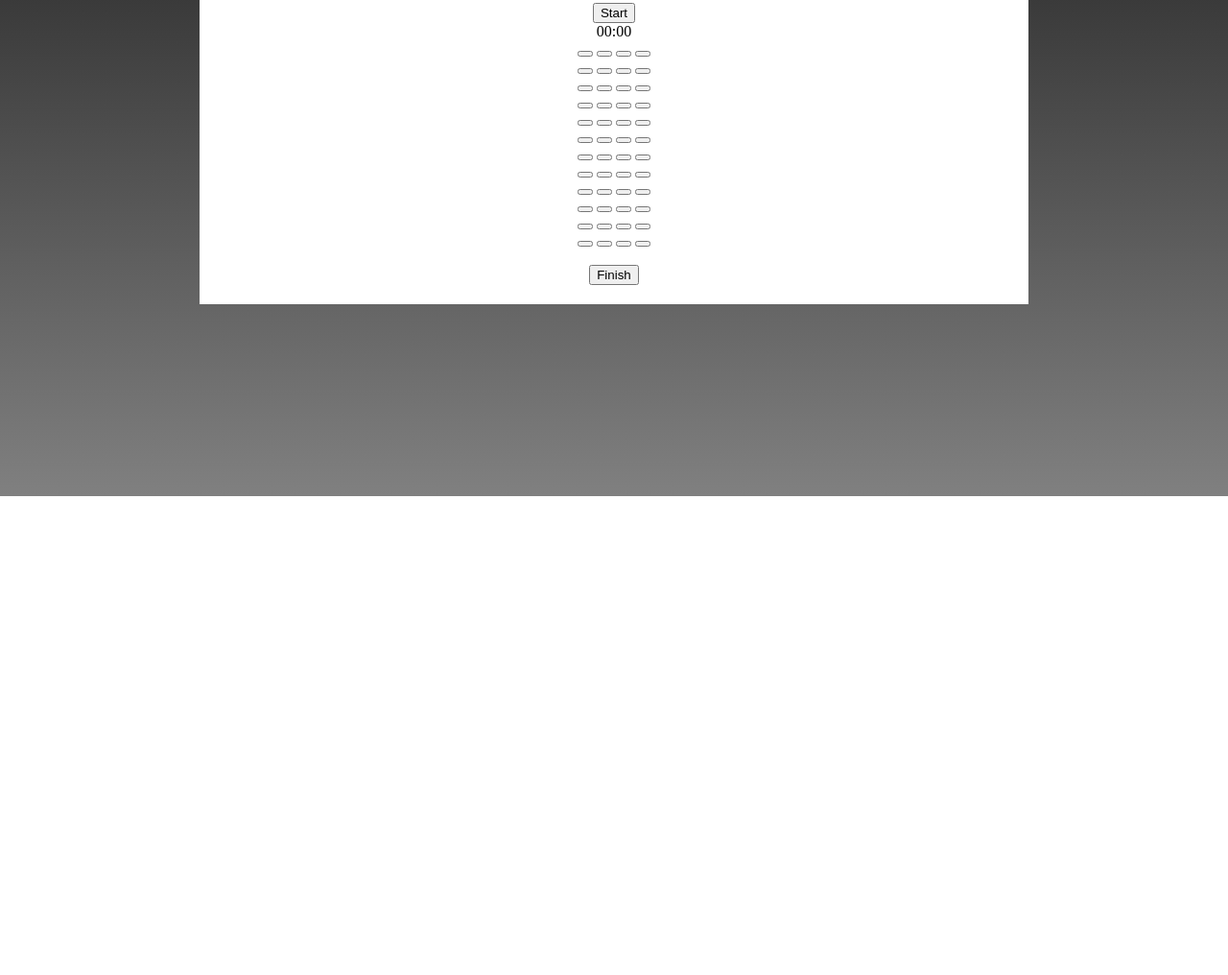
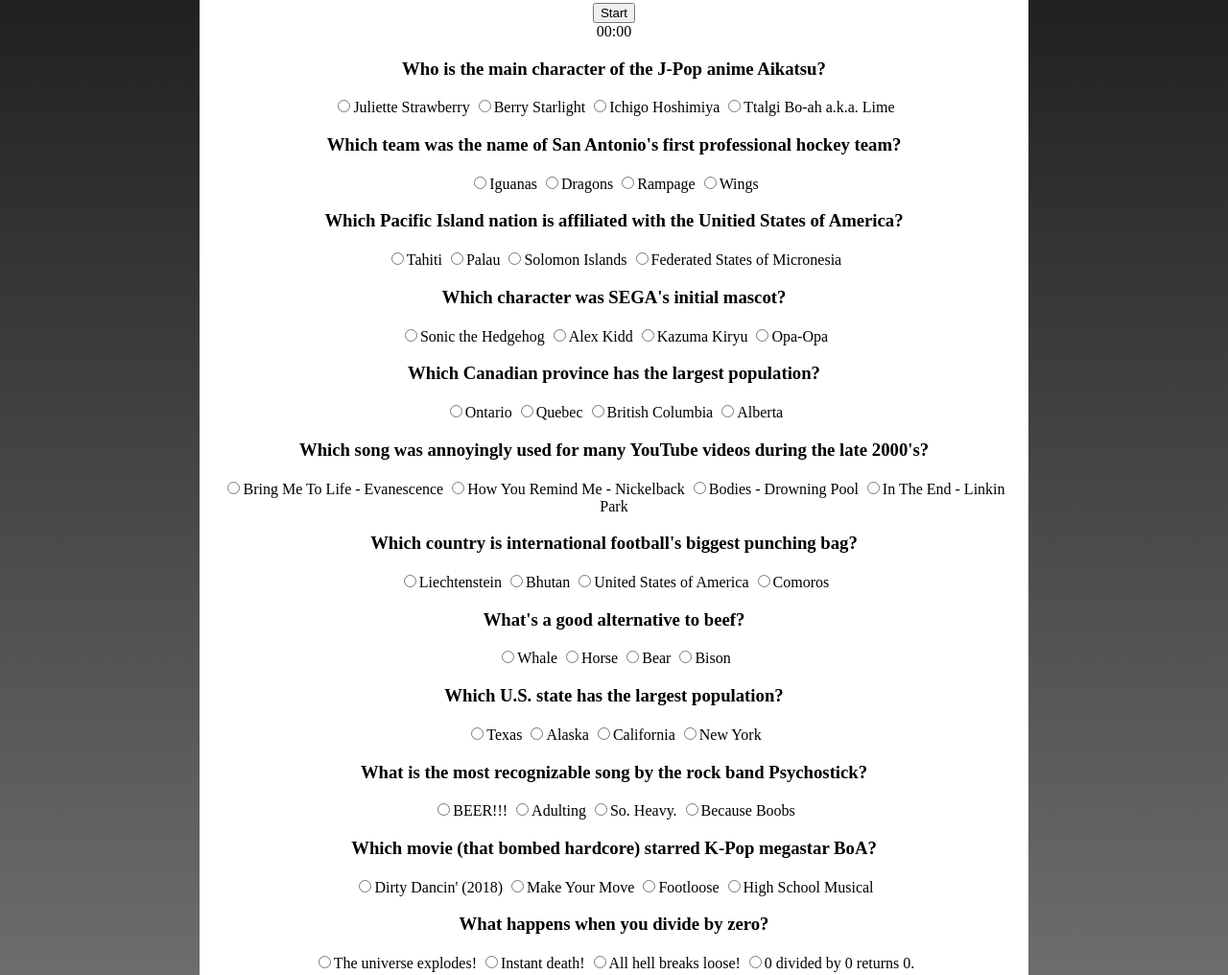
Before and after one commit to hjelliott87/triviagame-hje-repo, a plain HTML site: page index.html in a window 1280 px wide. Shown: the part 433-1449 px from the top of the page at 96% size. Before the commit the page ends 950 px from the top, so only its background shows below. Drawn offline with nearby package versions, Linux system fonts and the light colour scheme.

Commit message:
Stuck...

```diff
--- a/assets/triviagame.js
+++ b/assets/triviagame.js
@@ -21,7 +21,7 @@ var answers7 = ["Liechtenstein", "Bhutan", "United States of America", "Comoros"
 var answers8 = ["Whale", "Horse", "Bear", "Bison"];
 var answers9 = ["Texas", "Alaska", "California", "New York"];
 var answers10 = ["BEER!!!", "Adulting", "So. Heavy.", "Because Boobs"];
-var answers11 = ["The Game", "Make Your Move", "Athena", "Over The Hedge"];
+var answers11 = ["Dirty Dancin' (2018)", "Make Your Move", "Footloose", "High School Musical"];
 var answers12 = ["The universe explodes!", "Instant death!", "All hell breaks loose!", "0 divided by 0 returns 0."];
 
 var answers = [answers1[2],
@@ -50,6 +50,8 @@ var intervalId;
 var clockRunning = false;
 var time = 0;
 
+hideStuff();
+
 $(document).ready(function() {
 
   $("#start").on("click", function() {
@@ -57,12 +59,6 @@ $(document).ready(function() {
     }, 60000);
     for (var i = 0; i < questions.length; i++) {
       for (var j = 0; j <= questions[0]; j++) {
-        $("#block1").text(questions[0]);
-        $("#answer1-1").text(answers1[0]);
-        $("#answer1-2").text(answers1[1]);
-        $("#answer1-3").text(answers1[2]);
-        $("#answer1-4").text(answers1[3]);
-
         $("#answer1-1").on("click", answers1[0]);
         $("#answer1-2").on("click", answers1[1]);
         $("#answer1-3").on("click", answers1[2]);
@@ -224,7 +220,8 @@ $(document).ready(function() {
 });
 
 $("#finish").on("click", function() {
-
+  $("#correct").text(correct);
+  $("#wrong").text(wrong);
   clearTimeout(endOfGame);
 });
 function count() {
--- a/index.html
+++ b/index.html
@@ -18,77 +18,89 @@
         <button id="start">Start</button>
         <div id="display">00:00</div>
         <div id="quiz">
-            <div id="block1">
-                <button id="answer1-1"></button>
-                <button id="answer1-2"></button>
-                <button id="answer1-3"></button>
-                <button id="answer1-4"></button>
+            <div>
+                <h3>Who is the main character of the J-Pop anime Aikatsu?</h3>
+                <input type="radio" id="answer1-1" name="answers1" value="Juliette Strawberry">Juliette Strawberry
+                <input type="radio" id="answer1-2" name="answers1" value="Berry Starlight">Berry Starlight
+                <input type="radio" id="answer1-3" name="answers1" value="Ichigo Hoshimiya">Ichigo Hoshimiya
+                <input type="radio" id="answer1-4" name="answers1" value="Ttalgi Bo-ah a.k.a. Lime">Ttalgi Bo-ah a.k.a. Lime
             </div>
-            <div id="block2">
-                <button id="answer2-1"></button>
-                <button id="answer2-2"></button>
-                <button id="answer2-3"></button>
-                <button id="answer2-4"></button>
+            <div>
+                <h3>Which team was the name of San Antonio's first professional hockey team?</h3>
+                <input type="radio" id="answer2-1" name="answers2" value="Iguanas">Iguanas
+                <input type="radio" id="answer2-2" name="answers2" value="Dragons">Dragons
+                <input type="radio" id="answer2-3" name="answers2" value="Rampage">Rampage
+                <input type="radio" id="answer2-4" name="answers2" value="Wings">Wings
             </div>
-            <div id="block3">
-                <button id="answer3-1"></button>
-                <button id="answer3-2"></button>
-                <button id="answer3-3"></button>
-                <button id="answer3-4"></button>
+            <div>
+                <h3>Which Pacific Island nation is affiliated with the Unitied States of America?</h3>
+                <input type="radio" id="answer3-1" name="answers3" value="Tahiti">Tahiti
+                <input type="radio" id="answer3-2" name="answers3" value="Palau">Palau
+                <input type="radio" id="answer3-3" name="answers3" value="Solomon Islands">Solomon Islands
+                <input type="radio" id="answer3-4" name="answers3" value="Federated States of Micronesia">Federated States of Micronesia
             </div>
-            <div id="block4">
-                <button id="answer4-1"></button>
-                <button id="answer4-2"></button>
-                <button id="answer4-3"></button>
-                <button id="answer4-4"></button>
+            <div>
+                <h3>Which character was SEGA's initial mascot?</h3>
+                <input type="radio" id="answer4-1" name="answers4" value="Sonic the Hedgehog">Sonic the Hedgehog
+                <input type="radio" id="answer4-2" name="answers4" value="Alex Kidd">Alex Kidd
+                <input type="radio" id="answer4-3" name="answers4" value="Kazuma Kiryu">Kazuma Kiryu
+                <input type="radio" id="answer4-4" name="answers4" value="Opa-Opa">Opa-Opa
             </div>
-            <div id="block5">
-                <button id="answer5-1"></button>
-                <button id="answer5-2"></button>
-                <button id="answer5-3"></button>
-                <button id="answer5-4"></button>
+            <div>
+                <h3>Which Canadian province has the largest population?</h3>
+                <input type="radio" id="answer5-1" name="answers5" value="Ontario">Ontario
+                <input type="radio" id="answer5-2" name="answers5" value="Quebec">Quebec
+                <input type="radio" id="answer5-3" name="answers5" value="British Columbia">British Columbia
+                <input type="radio" id="answer5-4" name="answers5" value="Alberta">Alberta
             </div>
-            <div id="block6">
-                <button id="answer6-1"></button>
-                <button id="answer6-2"></button>
-                <button id="answer6-3"></button>
-                <button id="answer6-4"></button>
+            <div>
+                <h3>Which song was annoyingly used for many YouTube videos during the late 2000's?</h3>
+                <input type="radio" id="answer6-1" name="answers6" value="Bring Me To Life - Evanescence">Bring Me To Life - Evanescence
+                <input type="radio" id="answer6-2" name="answers6" value="How You Remind Me - Nickelback">How You Remind Me - Nickelback
+                <input type="radio" id="answer6-3" name="answers6" value="Bodies - Drowning Pool">Bodies - Drowning Pool
+                <input type="radio" id="answer6-4" name="answers6" value="In The End - Linkin Park">In The End - Linkin Park
             </div>
-            <div id="block7">
-                <button id="answer7-1"></button>
-                <button id="answer7-2"></button>
-                <button id="answer7-3"></button>
-                <button id="answer7-4"></button>
+            <div>
+                <h3>Which country is international football's biggest punching bag?</h3>
+                <input type="radio" id="answer7-1" name="answers7" value="Liechtenstein">Liechtenstein
+                <input type="radio" id="answer7-2" name="answers7" value="Bhutan">Bhutan
+                <input type="radio" id="answer7-3" name="answers7" value="United States of America">United States of America
+                <input type="radio" id="answer7-4" name="answers7" value="Comoros">Comoros
             </div>
-            <div id="block8">
-                <button id="answer8-1"></button>
-                <button id="answer8-2"></button>
-                <button id="answer8-3"></button>
-                <button id="answer8-4"></button>
+            <div>
+                <h3>What's a good alternative to beef?</h3>
+                <input type="radio" id="answer8-1" name="answers8" value="Whale">Whale
+                <input type="radio" id="answer8-2" name="answers8" value="Horse">Horse
+                <input type="radio" id="answer8-3" name="answers8" value="Bear">Bear
+                <input type="radio" id="answer8-4" name="answers8" value="Bison">Bison
             </div>
-            <div id="block9">
-                <button id="answer9-1"></button>
-                <button id="answer9-2"></button>
-                <button id="answer9-3"></button>
-                <button id="answer9-4"></button>
+            <div>
+                <h3>Which U.S. state has the largest population?</h3>
+                <input type="radio" id="answer9-1" name="answers9" value="Texas">Texas
+                <input type="radio" id="answer9-2" name="answers9" value="Alaska">Alaska
+                <input type="radio" id="answer9-3" name="answers9" value="California">California
+                <input type="radio" id="answer9-4" name="answers9" value="New York">New York
             </div>
-            <div id="block10">
-                <button id="answer10-1"></button>
-                <button id="answer10-2"></button>
-                <button id="answer10-3"></button>
-                <button id="answer10-4"></button>
+            <div>
+                <h3>What is the most recognizable song by the rock band Psychostick?</h3>
+                <input type="radio" id="answer10-1" name="answers10" value="BEER!!!">BEER!!!
+                <input type="radio" id="answer10-2" name="answers10" value="Adulting">Adulting
+                <input type="radio" id="answer10-3" name="answers10" value="So. Heavy.">So. Heavy.
+                <input type="radio" id="answer10-4" name="answers10" value="Because Boobs">Because Boobs
             </div>
-            <div id="block11">
-                <button id="answer11-1"></button>
-                <button id="answer11-2"></button>
-                <button id="answer11-3"></button>
-                <button id="answer11-4"></button>
+            <div>
+                <h3>Which movie (that bombed hardcore) starred K-Pop megastar BoA?</h3>
+                <input type="radio" id="answer11-1" name="answers11" value="Dirty Dancin' (2016)">Dirty Dancin' (2018)
+                <input type="radio" id="answer11-2" name="answers11" value="Make Your Move">Make Your Move
+                <input type="radio" id="answer11-3" name="answers11" value="Footloose">Footloose
+                <input type="radio" id="answer11-4" name="answers11" value="High School Musical">High School Musical
             </div>
-            <div id="block12">
-                <button id="answer12-1"></button>
-                <button id="answer12-2"></button>
-                <button id="answer12-3"></button>
-                <button id="answer12-4"></button>
+            <div>
+                <h3>What happens when you divide by zero?</h3>
+                <input type="radio" id="answer12-1" name="answers12" value="The universe explodes!">The universe explodes!
+                <input type="radio" id="answer12-2" name="answers12" value="Instant death!">Instant death!
+                <input type="radio" id="answer12-3" name="answers12" value="All hell breaks loose!">All hell breaks loose!
+                <input type="radio" id="answer12-4" name="answers12" value="0 divided by 0 returns 0.">0 divided by 0 returns 0.
             </div>
             <br>
             <button id="finish">Finish</button>
@@ -97,6 +109,6 @@
         </div>
     </div>
     <script type="text/javascript" src="https://cdnjs.cloudflare.com/ajax/libs/jquery/3.2.1/jquery.min.js"></script>
-    <script type="text/javascript" src="assests/triviagame.js"></script>
+    <script type="text/javascript" src="assets/triviagame.js"></script>
 </body>
 </html>
```
